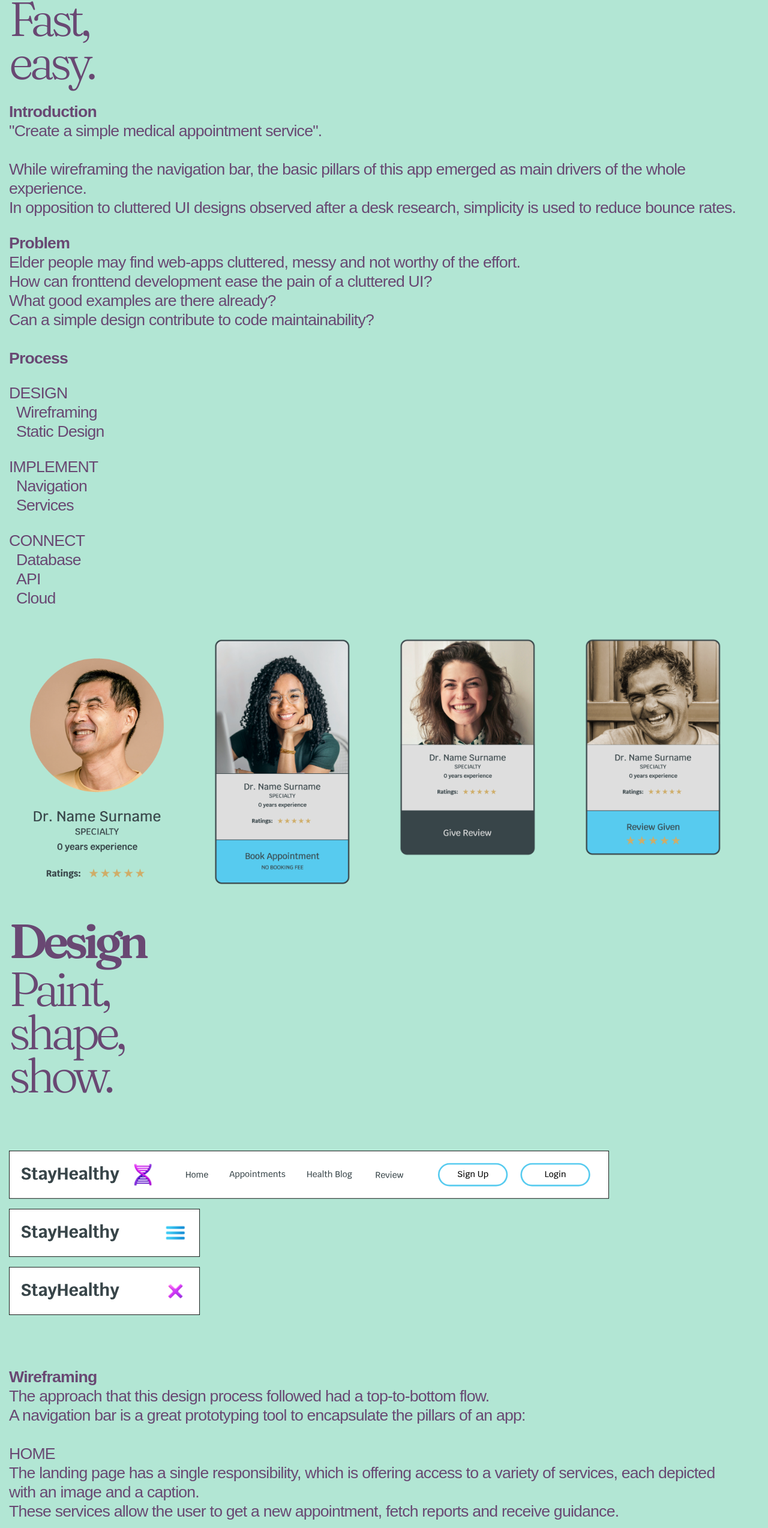
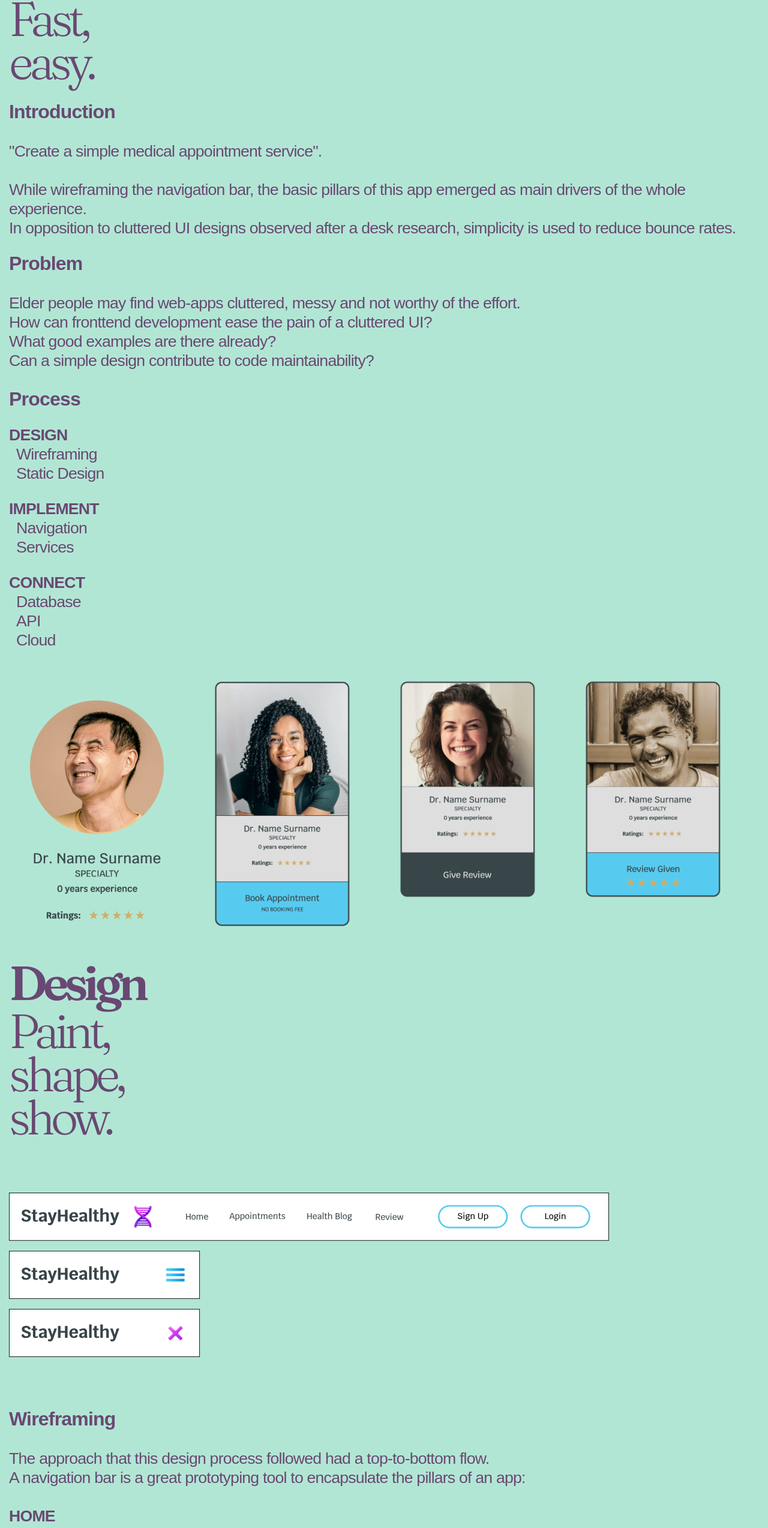
Before and after one commit to clopezochoa/portfolio, a Next.js app: page /stay-healthy in a window 1280 px wide. Shown: the part 1588-4135 px from the top of the page at 60% size. Built offline with nearby package versions, Linux system fonts and the light colour scheme; a web font is replaced by a local one.

Commit message:
larger second titles and  bolder third titles

```diff
--- a/src/app/engine/content.tsx
+++ b/src/app/engine/content.tsx
@@ -32,14 +32,16 @@ export const initialBody = [
 
 export const introBody = [
   <>
-    <span className='bold'>Introduction</span><br/>
+    <span className='bold large'>Introduction</span><br/>
+    <br />
     <span>&quot;Give physical entity to a variant database and make it look alive&quot;.<br/>
     <br/>
     When prototyping it, I realized that the problem was simple to describe yet difficult to solve,<br/>
     with this premise I began tinkering and managed to lay down the foundation sooner than expected.</span>
   </>,
   <>
-    <span className='bold'>Problem</span><br/>
+    <span className='bold large'>Problem</span><br/>
+    <br />
     <span>Organic growth has two main challenges when it comes to mimicking life: expansion and behaviour.<br/>
     How can a group of items be located in space and decide where to go next?<br/>
     Who did it before me?<br/>
@@ -51,25 +53,25 @@ export const introBody = [
 
 export const processBody = [
   <>
-    <span className='bold'>Process</span><br/>
+    <span className='bold large'>Process</span><br/>
   </>,
   <>
     <span>
-      DISCOVER<br/>
+      <span className="bold">DISCOVER</span><br/>
       <span className="ms-3">Iterative Prototyping<br/></span>
       <span className="ms-3">Article Research<br/></span>
     </span>
   </>,
   <>
     <span>
-      DEFINE<br/>
+    <span className="bold">DEFINE</span><br/>
       <span className="ms-3">Limits<br/></span>
       <span className="ms-3">Expectations<br/></span>
     </span>
   </>,
   <>
     <span>
-      MODEL<br/>
+    <span className="bold">MODEL</span><br/>
       <span style={{height:'2px'}}></span>
       <span className="ms-3">Objects<br/></span>
       <span className="ms-3">Bundles<br/></span>
@@ -80,7 +82,8 @@ export const processBody = [
 
 export const discoverBody = [
   <>
-    <span className='bold'>Iterative Prototyping</span><br/>
+    <span className='bold large'>Iterative Prototyping</span><br/>
+    <br />
     <span>
       A first approach to growing geometry is to define the surface of a unit and the direction of growth. <br/>
       Shrinkage seems obvious at first: Deleting a unit is making its surface available.<br/>
@@ -92,7 +95,8 @@ export const discoverBody = [
     </span><br/>
   </>,
   <>
-    <span className='bold'>Article Research</span><br/>
+    <span className='bold large'>Article Research</span><br/>
+    <br />
     <span>
       When researching growth algorithms, two sources of knowledge were very important throughout the whole project:<br/>
       <br />
@@ -119,7 +123,8 @@ export const discoverBody = [
 
 export const defineBody = [
   <>
-    <span className='bold'>Expectations</span><br/>
+    <span className='bold large'>Expectations</span><br/>
+    <br />
     <span>
       First and foremost, it has to perform way faster and process way more data than the previous pipeline.<br/>
       Robustness is also key to allow the algorithm to be reused over and over with any client, may it be very small or gigantic.<br/>
@@ -127,7 +132,8 @@ export const defineBody = [
     </span>
   </>,
   <>
-    <span className='bold'>Limits</span><br/>
+    <span className='bold large'>Limits</span><br/>
+    <br />
     <span>
       After testing a new possible pipeline using simple JSON files and not .obj or .glb files, it faced two critical tests.<br/>
       Simulation time is the obvious one. Processing taking longer than ten minutes triggers alerts and may require optimization.<br/>
@@ -142,7 +148,8 @@ export const defineBody = [
     </span>
   </>,
   <>
-    <span className='bold'>Plan</span><br/>
+    <span className='bold large'>Plan</span><br/>
+    <br />
     <span>
       In conclusion, while the new JSON-based pipeline presents initial challenges in terms of handling geometry instructions,<br />
       it offers significant advantages in terms of file size, rendering speed, and compatibility. Monitoring simulation times<br />
@@ -154,7 +161,8 @@ export const defineBody = [
 
 export const modelBody = [
   <>
-    <span className='bold'>Objects</span><br/>
+    <span className='bold large'>Objects</span><br/>
+    <br />
     <span>
       The unit chosen to build models is a very simple hexagon built by seven points in space, in the XZ plane, the ground.<br/>
       That means we just have to set X and Z coordinates of the center of each unit relative to an origin, which is zero, zero, zero.<br/>
@@ -162,7 +170,8 @@ export const modelBody = [
     </span>
   </>,
   <>
-    <span className='bold'>Bundles</span><br/>
+    <span className='bold large'>Bundles</span><br/>
+    <br />
     <span>
       How to get a first bundle and make it resemble organic from early on? Soon I realized that I needed a shape algorithm to rig the whole simulation.<br/>
       Answering that question was fun because initially I used no initial shape rig and let the simulation decide where to grow freely.<br/>
@@ -181,7 +190,8 @@ export const modelBody = [
     </span>
   </>,
   <>
-    <span className='bold'>Tenants</span><br/>
+    <span className='bold large'>Tenants</span><br/>
+    <br />
     <span>
       One last thing before starting to code, after prototyping, was to give a seed to each tenant. That way, everything was deterministic and even if<br />
       some decisions may be random, it all can be traced, reproduced and debugged. It also helped differentiating one customer from another, by being sure<br />
--- a/src/app/stay-healthy/content.tsx
+++ b/src/app/stay-healthy/content.tsx
@@ -34,14 +34,16 @@ export const initialBody = [
 
 export const introBody = [
   <>
-    <span className='bold'>Introduction</span><br/>
+    <span className='bold large'>Introduction</span><br/>
+    <br />
     <span>&quot;Create a simple medical appointment service&quot;.<br/>
     <br/>
     While wireframing the navigation bar, the basic pillars of this app emerged as main drivers of the whole experience.<br/>
     In opposition to cluttered UI designs observed after a desk research, simplicity is used to reduce bounce rates.</span>
   </>,
   <>
-    <span className='bold'>Problem</span><br/>
+    <span className='bold large'>Problem</span><br/>
+    <br />
     <span>Elder people may find web-apps cluttered, messy and not worthy of the effort.<br/>
     How can fronttend development ease the pain of a cluttered UI?<br/>
     What good examples are there already?<br/>
@@ -52,25 +54,25 @@ export const introBody = [
 
 export const processBody = [
   <>
-    <span className='bold'>Process</span><br/>
+    <span className='bold large'>Process</span><br/>
   </>,
   <>
     <span>
-      DESIGN<br/>
+    <span className="bold">DESIGN</span><br/>
       <span className="ms-3">Wireframing<br/></span>
       <span className="ms-3">Static Design<br/></span>
     </span>
   </>,
   <>
     <span>
-      IMPLEMENT<br/>
+    <span className="bold">IMPLEMENT</span><br/>
       <span className="ms-3">Navigation<br/></span>
       <span className="ms-3">Services<br/></span>
     </span>
   </>,
   <>
     <span>
-      CONNECT<br/>
+    <span className="bold">CONNECT</span><br/>
       <span style={{height:'2px'}}></span>
       <span className="ms-3">Database<br/></span>
       <span className="ms-3">API<br/></span>
@@ -81,27 +83,28 @@ export const processBody = [
 
 export const designBody = [
   <>
-    <span className='bold'>Wireframing</span><br/>
+    <span className='bold large'>Wireframing</span><br/>
+    <br />
     <span>
       The approach that this design process followed had a top-to-bottom flow.<br/>
       A navigation bar is a great prototyping tool to encapsulate the pillars of an app:<br/>
       <br />
-      HOME<br/>
+      <span className="bold">HOME</span><br/>
       The landing page has a single responsibility, which is offering access to a variety of services, each depicted with an image and a caption.<br/>
       These services allow the user to get a new appointment, fetch reports and receive guidance.<br/>
       <br />
-      APPOINTMENTS<br/>
+      <span className="bold">APPOINTMENTS</span><br/>
       The goal of the whole app is getting to see your chosen doctor and the appointments space allows you to.<br/>
       Having booked an appointment through main services, the user may need to change or cancel it.<br/>
       <br />
-      HEALTH BLOG<br/>
+      <span className="bold">HEALTH BLOG</span><br/>
       A strong and readable communication channel that can be trusted is displayed in a Health Blog space.<br/>
       FAQ lists are based on probability, they judge the user by average values. Instead, a tips space with tailored advices avoid the probable and rely on user data.<br/>
       <br />
-      REVIEW<br/>
+      <span className="bold">REVIEW</span><br/>
       Users love reading reviews before spending money and/or time. Hence a dedicated space to reviews that offers a grasp of real-life experiences.<br/>
       <br />
-      AUTHENTICATION<br/>
+      <span className="bold">AUTHENTICATION</span><br/>
       Since these services offer tailored information for the user, signing in and up must be at hand.<br/>
       This implies that a user model and a session context must be created and managed throught cookies.<br/>
     </span><br/>
@@ -113,13 +116,15 @@ export const designBody = [
     </span><br/>
   </>,
   <>
-    <span className='bold'>Static Design</span><br/>
+    <span className='bold large'>Static Design</span><br/>
+    <br />
     <span>
       What comes after initial drafts is to produce a responsive static desing for both desktop and mobile. Even though users of advanced age are getting more and more<br />
       into the mobile scene using smartphones, they often rely on computers simply because they were here before smartphones. <br />
     </span> <br />
     <span>
       Figma was a great aid when it came to:<br/>
+      <br />
       - Streamline the components production. Since React is component based, Figma&quot;s components are a blessing to keep everything tidy.<br/>
       - Get the most out of styles and variables to be aligned with Tailwind.<br/>
       - Extract production ready CSS out of elements using the Dev Mode.<br/>
@@ -130,7 +135,8 @@ export const designBody = [
 
 export const implementBody = [
   <>
-    <span className='bold'>Navigation</span><br/>
+    <span className='bold large'>Navigation</span><br/>
+    <br />
     <span>
       First and foremost, it has to perform way faster and process way more data than the previous pipeline.<br/>
       Robustness is also key to allow the algorithm to be reused over and over with any client, may it be very small or gigantic.<br/>
@@ -138,7 +144,8 @@ export const implementBody = [
     </span>
   </>,
   <>
-    <span className='bold'>Services</span><br/>
+    <span className='bold large'>Services</span><br/>
+    <br />
     <span>
       After testing a new possible pipeline using simple JSON files and not .obj or .glb files, it faced two critical tests.<br/>
       Simulation time is the obvious one. Processing taking longer than ten minutes triggers alerts and may require optimization.<br/>
@@ -157,7 +164,8 @@ export const implementBody = [
 
 export const connectBody = [
   <>
-    <span className='bold'>Database</span><br/>
+    <span className='bold large'>Database</span><br/>
+    <br />
     <span>
       The unit chosen to build models is a very simple hexagon built by seven points in space, in the XZ plane, the ground.<br/>
       That means we just have to set X and Z coordinates of the center of each unit relative to an origin, which is zero, zero, zero.<br/>
@@ -165,7 +173,8 @@ export const connectBody = [
     </span>
   </>,
   <>
-    <span className='bold'>API</span><br/>
+    <span className='bold large'>API</span><br/>
+    <br />
     <span>
       How to get a first bundle and make it resemble organic from early on? Soon I realized that I needed a shape algorithm to rig the whole simulation.<br/>
       Answering that question was fun because initially I used no initial shape rig and let the simulation decide where to grow freely.<br/>
@@ -184,7 +193,8 @@ export const connectBody = [
     </span>
   </>,
   <>
-    <span className='bold'>Cloud</span><br/>
+    <span className='bold large'>Cloud</span><br/>
+    <br />
     <span>
       One last thing before starting to code, after prototyping, was to give a seed to each tenant. That way, everything was deterministic and even if<br />
       some decisions may be random, it all can be traced, reproduced and debugged. It also helped differentiating one customer from another, by being sure<br />
--- a/src/styles/text.css
+++ b/src/styles/text.css
@@ -1,5 +1,9 @@
 .bold {
   font-weight: 700;
+}
+
+.large{
+  font-size: xx-large;
 }
 
 .name {
```
